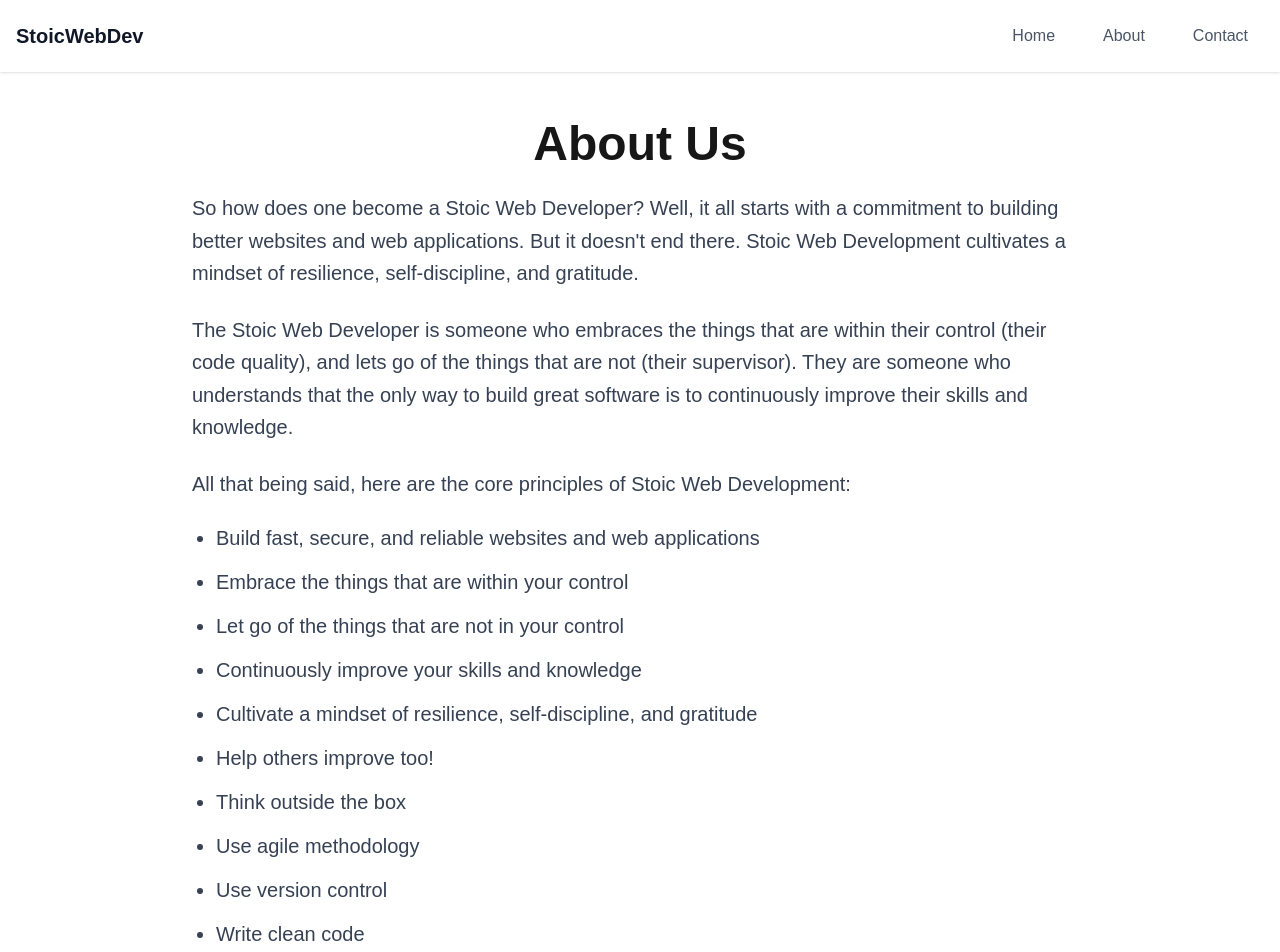
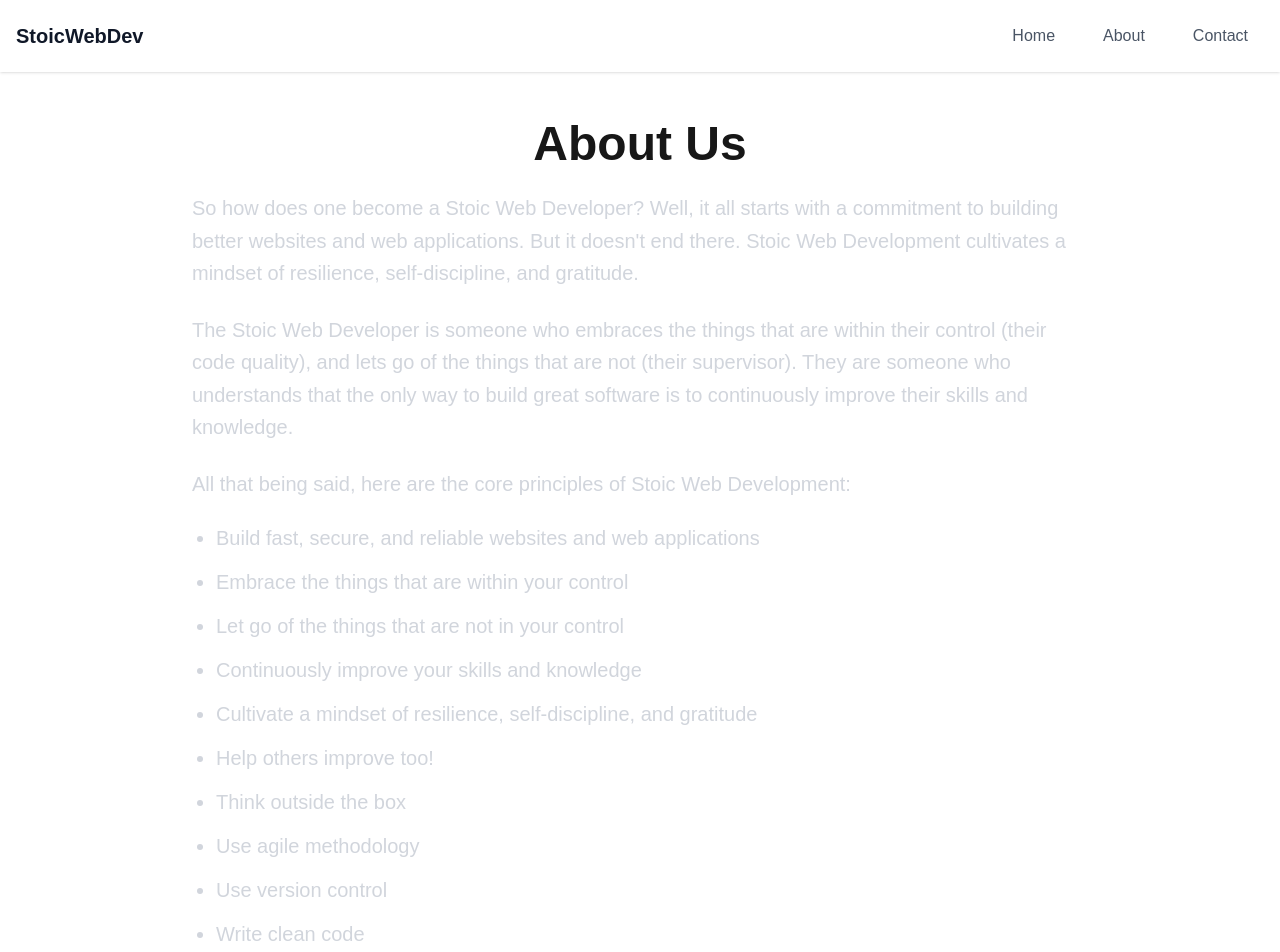
Before and after one commit to jameydev/stoic-web-dev, a Next.js app: page /about in a window 1280 px wide. Shown: the top 952 px of the page. Built offline with nearby package versions, Linux system fonts and the light colour scheme.

Commit message:
Update AboutPage and HomePage styles for improved readability and consistency

```diff
--- a/app/about/page.tsx
+++ b/app/about/page.tsx
@@ -8,26 +8,26 @@ export default function AboutPage() {
             <h1 className='text-4xl md:text-5xl font-bold text-center mb-6'>
               About Us
             </h1>
-            <article className='prose prose-lg mx-auto text-gray-700 leading-relaxed'>
-              <p className='text-lg md:text-xl text-gray-700 mb-4 md:mb-6 leading-relaxed'>
+            <article className='prose prose-lg mx-auto text-gray-300 leading-relaxed'>
+              <p className='text-lg md:text-xl text-gray-300 mb-4 md:mb-6 leading-relaxed'>
                 So how does one become a Stoic Web Developer? Well, it all
                 starts with a commitment to building better websites and web
                 applications. But it doesn't end there. Stoic Web Development
                 cultivates a mindset of resilience, self-discipline, and
                 gratitude.
               </p>
-              <p className='text-lg md:text-xl text-gray-700 mb-4 md:mb-6 leading-relaxed'>
+              <p className='text-lg md:text-xl text-gray-300 mb-4 md:mb-6 leading-relaxed'>
                 The Stoic Web Developer is someone who embraces the things that
                 are within their control (their code quality), and lets go of
                 the things that are not (their supervisor). They are someone who
                 understands that the only way to build great software is to
                 continuously improve their skills and knowledge.
               </p>
-              <p className='text-lg md:text-xl text-gray-700 mb-4 md:mb-6 leading-relaxed'>
+              <p className='text-lg md:text-xl text-gray-300 mb-4 md:mb-6 leading-relaxed'>
                 All that being said, here are the core principles of Stoic Web
                 Development:
               </p>
-              <ul className='text-lg md:text-xl text-gray-700 m-4 md:m-6 list-disc'>
+              <ul className='text-lg md:text-xl text-gray-300 m-4 md:m-6 list-disc'>
                 <li className='mb-2 md:mb-4'>
                   Build fast, secure, and reliable websites and web applications
                 </li>
--- a/app/page.tsx
+++ b/app/page.tsx
@@ -11,25 +11,25 @@ export default function HomePage() {
             <h2 className='text-3xl md:text-4xl font-bold mb-4'>
               What is Stoic Web Development?
             </h2>
-            <p className='text-lg md:text-xl text-gray-700 mb-4 md:mb-6 leading-relaxed'>
+            <p className='text-lg md:text-xl text-gray-300 mb-4 md:mb-6 leading-relaxed'>
               That's a great question! Stoic Web Development is a philosophy
               that combines the ancient wisdom of Stoicism with modern web
               development practices. The goal is to help you build better
               websites and web applications while also improving your mental
               well-being.
             </p>
-            <p className='text-lg md:text-xl text-gray-700 mb-4 md:mb-6 leading-relaxed'>
+            <p className='text-lg md:text-xl text-gray-300 mb-4 md:mb-6 leading-relaxed'>
               First and foremost, Stoic Web Development is about building
               websites and web applications that are fast, secure, and reliable.
             </p>
-            <p className='text-lg md:text-xl text-gray-700 mb-4 md:mb-6 leading-relaxed'>
+            <p className='text-lg md:text-xl text-gray-300 mb-4 md:mb-6 leading-relaxed'>
               But perhaps most importantly, Stoic Web Development is about
               cultivating a mindset of resilience, self-discipline, and
               gratitude. It's about learning to embrace the things that are
               within your control (your code quality), and let go of the things
               that are not (your supervisor).
             </p>
-            <p className='text-lg md:text-xl text-gray-700 mb-4 md:mb-6 leading-relaxed'>
+            <p className='text-lg md:text-xl text-gray-300 mb-4 md:mb-6 leading-relaxed'>
               You can start your journey today by{' '}
               <span className='font-semibold hover:underline'>
                 <Link href='/about'>
--- a/package.json
+++ b/package.json
@@ -3,7 +3,7 @@
   "version": "0.1.0",
   "private": true,
   "scripts": {
-    "dev": "next dev --turbopack",
+    "dev": "next dev",
     "build": "next build",
     "start": "next start",
     "lint": "next lint"
```
